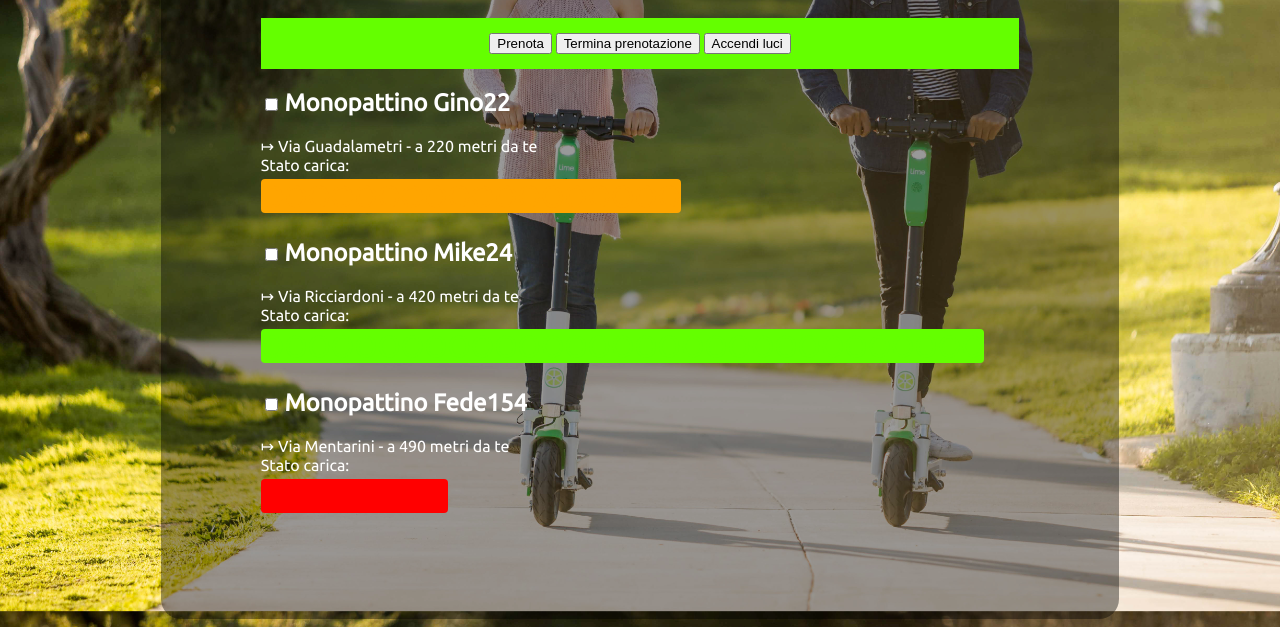
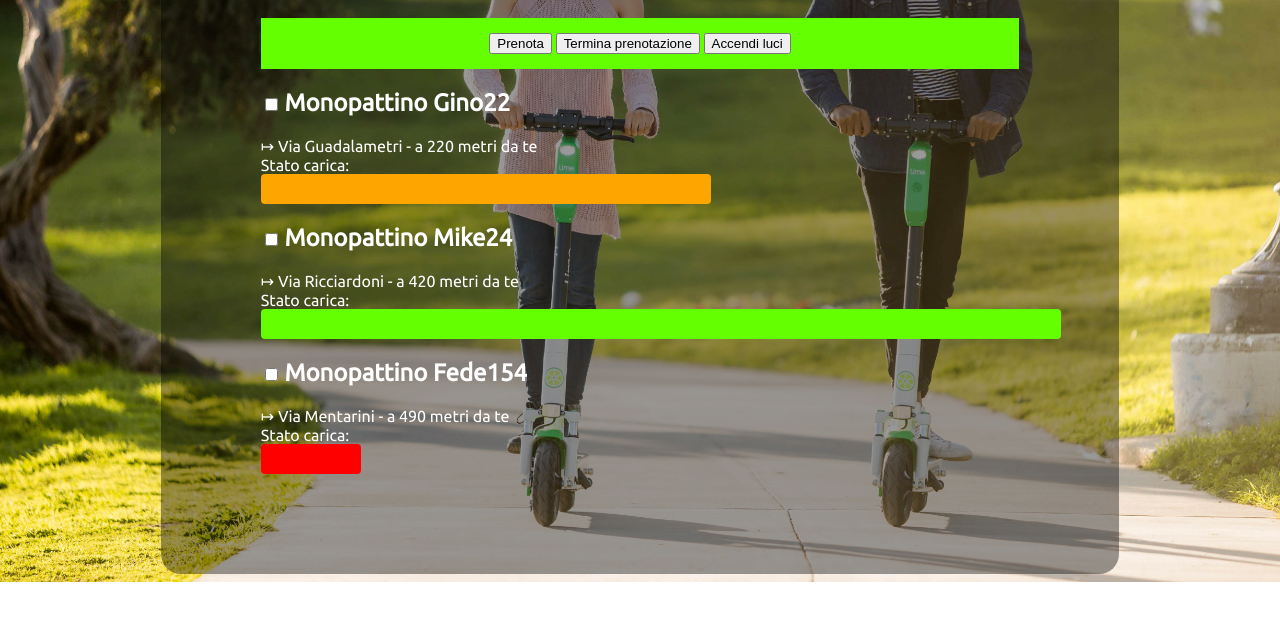
Before and after one commit to Luca-Riz/Coding-Challenge---boolean, a plain HTML site: page index.html in a window 1280 px wide. Shown: the part 242-869 px from the top of the page. After the commit the page ends 824 px from the top, so only its background shows below. Drawn offline with Linux system fonts and the light colour scheme.

Commit message:
Add files via upload
Ho aggiornato i file perchè ieri sera volevo finire il "lavoro" prima del colloquio e le barre di carica non mi venivano, stamattina le ho sistemate.

```diff
--- a/index.html
+++ b/index.html
@@ -34,7 +34,7 @@
           <h2>Monopattino Gino22</h2>
           <div>&#8614; Via Guadalametri - a 220 metri da te</div>
           <div>Stato carica:</div>
-          <span class="orange">OOOOOOOOOOOOOOOOOO</span>
+          <div class="orange"></div>
         </div>
 
         <!-- Mike24 -->
@@ -43,7 +43,7 @@
           <h2>Monopattino Mike24</h2>
           <div>&#8614; Via Ricciardoni - a 420 metri da te</div>
           <div>Stato carica:</div>
-          <span class="green">OOOOOOOOOOOOOOOOOOOOOOOOOOOOOOO</span>
+          <div class="green"></div>
         </div>
 
         <!-- Fede154 -->
@@ -52,7 +52,7 @@
           <h2>Monopattino Fede154</h2>
           <div>&#8614; Via Mentarini - a 490 metri da te</div>
           <div>Stato carica:</div>
-          <span class="red">OOOOOOOO</span>
+          <div class="red"></div>
         </div>
 
       </main>
--- a/style.css
+++ b/style.css
@@ -41,20 +41,20 @@ h2 {
 .orange, .green, .red{
   line-height: 1.5;
   border-radius: 4px;
-  font-size: 30px;
+  height: 30px;
 }
 
 .orange {
-  color: orange;
+  width: 450px;
   background-color: orange;
 }
 
 .green {
-  color: rgb(100, 255, 0);
+  width: 800px;
   background-color: rgb(100, 255, 0);
 }
 
 .red {
-  color: red;
+  width: 100px;
   background-color: red;
 }
```
